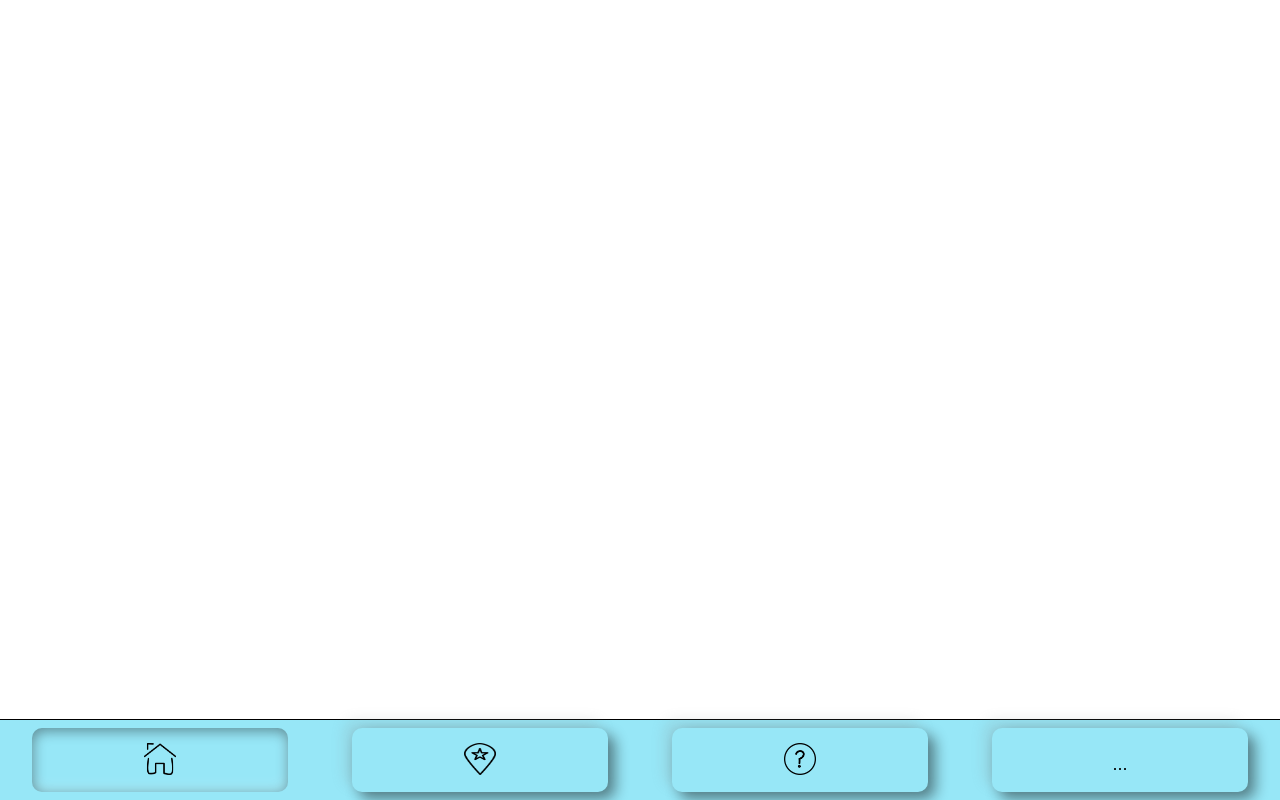
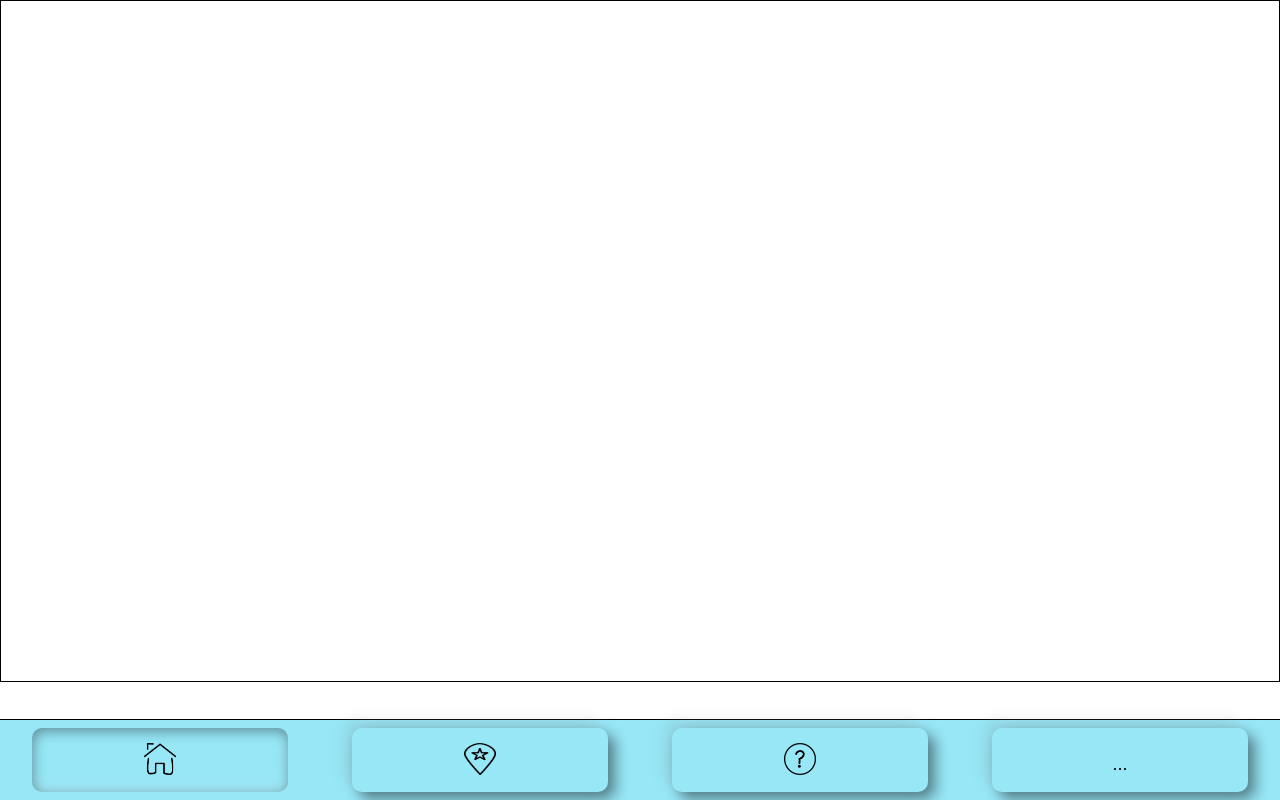
Before and after one commit to kristenmb/ozoneIQ, a React (Create React App) app: page /saved-locations in a window 1280 px wide. Built offline with nearby package versions, Linux system fonts and the light colour scheme.

Commit message:
Render location and aqi to savedLocations

```diff
--- a/src/Components/SavedLocalCards/SavedLocalCards.js
+++ b/src/Components/SavedLocalCards/SavedLocalCards.js
@@ -1,9 +1,12 @@
 import React from 'react';
+import './SavedLocalCards.scss'
 
 const SavedLocalCards = ({location}) => {
-
   return (
-    <h1>{location}</h1>
+    <article className='savedCards'>
+      <h1 className='city'>{location.city}, {location.state}, {location.country}</h1>
+      <p>{location.current.pollution.aqius}</p>
+    </article>
   )
 }
 
--- /dev/null
+++ b/src/Components/SavedLocalCards/SavedLocalCards.scss
@@ -0,0 +1,9 @@
+.savedCards {
+  display: flex;
+  flex-direction: column;
+
+    .city {
+      font-size: 1em;
+      color: black;
+    }
+}
--- a/src/Components/SavedLocations/SavedLocations.js
+++ b/src/Components/SavedLocations/SavedLocations.js
@@ -1,34 +1,37 @@
 import React, { useEffect, useState } from 'react'
 import useLocalStorageState from 'use-local-storage-state'
 import SavedLocalCards from '../SavedLocalCards/SavedLocalCards'
+import './SavedLocations.scss'
 
 const SavedLocations = () => {
   const [savedLocations, setSavedLocations] = useState([])
 
 const getLocalStorage = () => {
   const localItems = Object.keys(localStorage)
-   localItems.forEach((item,  i) => {
-    setSavedLocations(prevState => ([...prevState, JSON.parse(localStorage.getItem(item))])
-  )
-
-})
+    localItems.forEach((item,  i) => {
+      setSavedLocations(prevState => ([...prevState, JSON.parse(localStorage.getItem(item))])
+    )
+  })
 }
 
 const createSavedCards = () => {
-  console.log('hey')
   return savedLocations.map((location, index) => {
-    console.log(location)
+    console.log(typeof location)
     return (
+      <>
+      {(console.log(location))}
       <SavedLocalCards
-        location={location.city}
+        location={location[0]}
         key={index}
       />
+      </>
     )
   })
 }
 
 useEffect(() => {
   getLocalStorage()
+
 },[])
 
   return (
--- /dev/null
+++ b/src/Components/SavedLocations/SavedLocations.scss
@@ -0,0 +1,7 @@
+.allSaved {
+  height: 85vh;
+  display: flex;
+  flex-direction: column;
+  justify-content: center;
+  border: 1px solid black;
+}
```
Also changed, not shown: src/Components/SavedLocations/SavedLocations.css (deleted).
